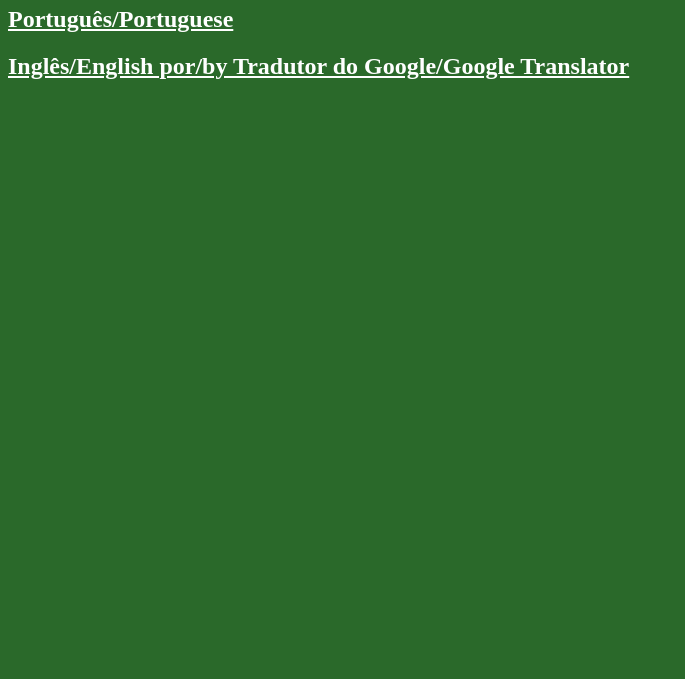
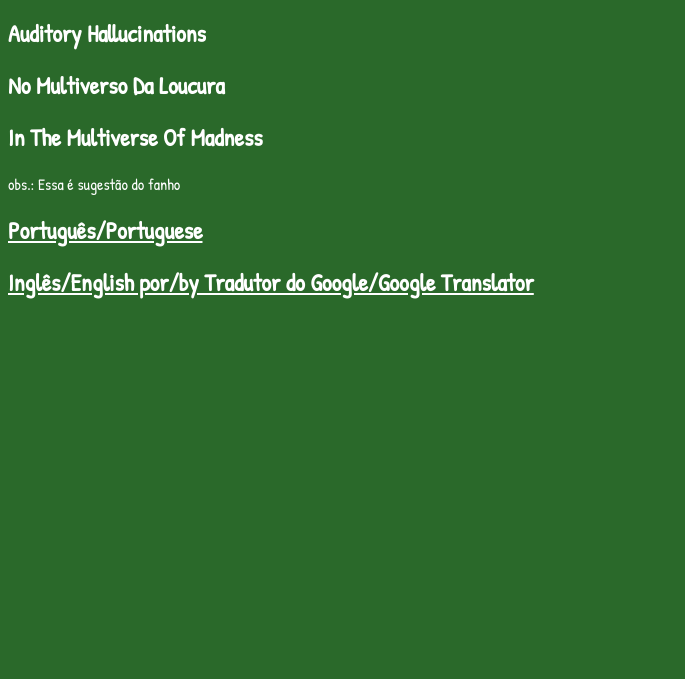
Before and after one commit to ffdemelo/minhasvozes, a plain HTML site: page index.html in a window 1280 px wide. Shown: the part 121-800 px from the top of the page, without its empty margins (0-685 px from the left). Drawn offline with Linux system fonts and the light colour scheme.

Commit message:
update do fanho 16-06-2022

```diff
--- a/css/main.css
+++ b/css/main.css
@@ -1,8 +1,14 @@
 body{
     color: white;
     background-color: rgb(42, 105, 42);
+    font-family: "Patrick Hand", cursive;
 }
 
 a {
     color: white;
 }
+
+iframe {
+    width: 98vw;
+    height: 56vw;
+}
--- a/css/minhasvozes.css
+++ b/css/minhasvozes.css
@@ -1,3 +1,4 @@
-html {
-    font-family: Lucida Handwriting;
+body {
+    font-family: "Patrick Hand", cursive;
+
 }
--- a/index.html
+++ b/index.html
@@ -5,13 +5,22 @@
     <meta http-equiv="X-UA-Compatible" content="IE=edge">
     <meta name="viewport" content="width=device-width, initial-scale=1.0">
     <link rel="stylesheet" href="css/main.css">
+    <link rel="preconnect" href="https://fonts.googleapis.com">
+    <link rel="preconnect" href="https://fonts.gstatic.com" crossorigin>
+    <link href="https://fonts.googleapis.com/css2?family=Patrick+Hand&display=swap" rel="stylesheet">
     <title>Minhas Vozes</title>
 </head>
 <body>
     <h1>Minhas Vozes</h1>
     <h2>Alucinações auditivas</h2>
+    <h2>Auditory Hallucinations</h2>
+    <h2>No Multiverso Da Loucura</h2>
+    <h2>In The Multiverse Of Madness</h2>
+    <p>obs.: Essa é sugestão do fanho</p>
 
     <h2><a href="minhasvozes.docx.html">Português/Portuguese</a></h2>
     <h2><a href="https://ffdemelo-github-io.translate.goog/minhasvozes/minhasvozes.docx.html?_x_tr_sl=pt&_x_tr_tl=en&_x_tr_hl=pt-BR&_x_tr_pto=wapp">Inglês/English por/by Tradutor do Google/Google Translator</a></h2>
+
+<!--     <iframe src="https://www.youtube.com/embed/YKns1iYqaZw" title="Lana Del Rey - Radio (Legendado)" frameborder="0" allow="accelerometer; autoplay; clipboard-write; encrypted-media; gyroscope; picture-in-picture" allowfullscreen></iframe> -->
 </body>
 </html>
```
Also changed, not shown: minhasvozes.docx.html (+2 -2 lines).
